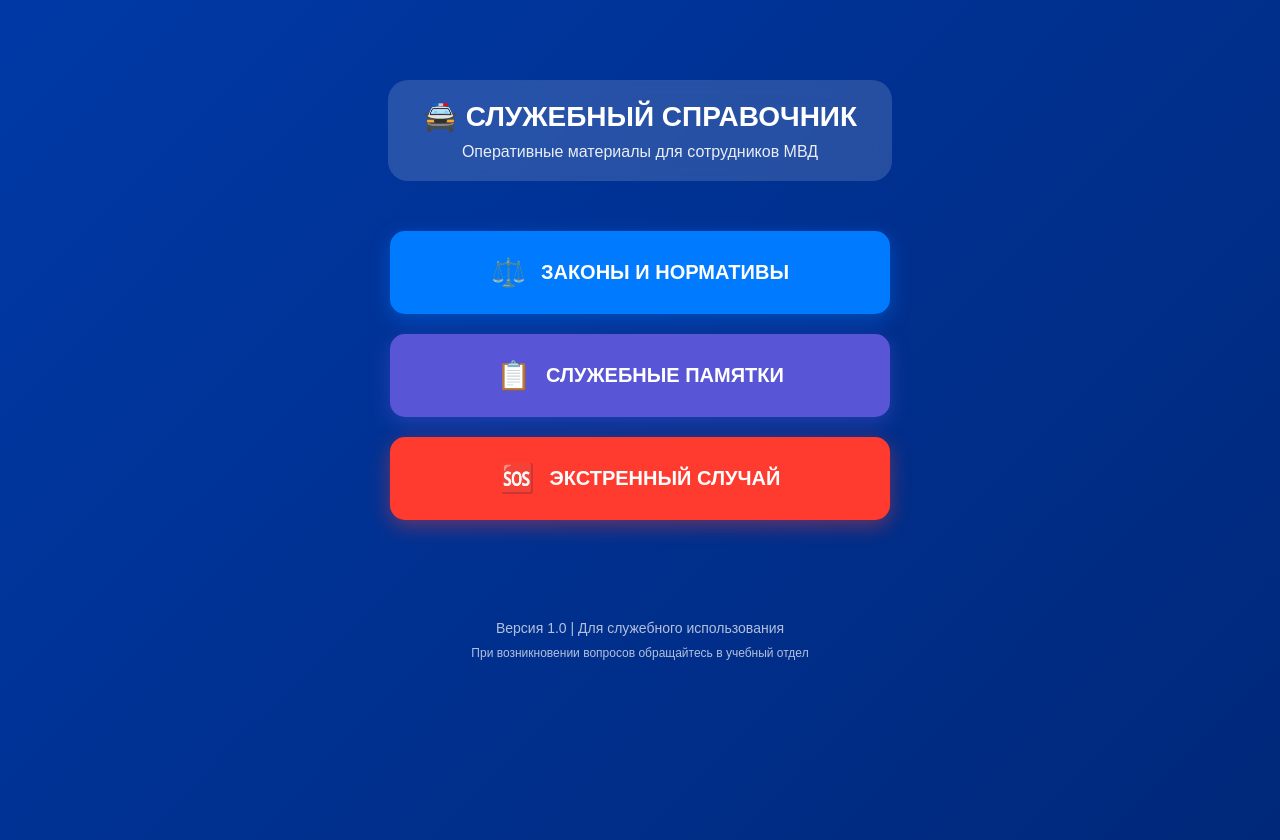
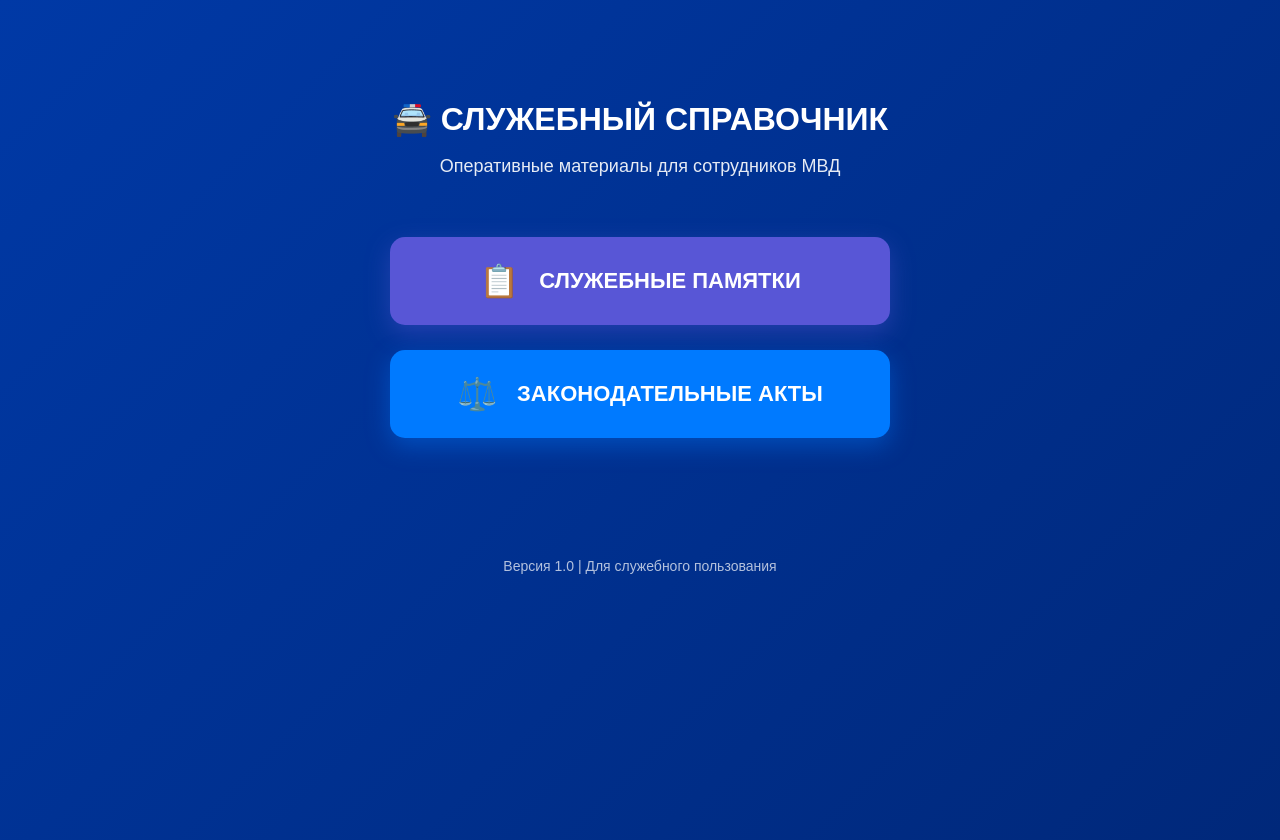
Before and after one commit to GosSpravka-sourse/nextjs-template, a Next.js app: page / in a window 1280 px wide. Built offline with nearby package versions, Linux system fonts and the light colour scheme.

Commit message:
Update page.tsx

```diff
--- a/src/app/page.tsx
+++ b/src/app/page.tsx
@@ -3,116 +3,82 @@ export default function Home() {
     <div style={{
       padding: '20px',
       textAlign: 'center',
-      fontFamily: 'Arial, sans-serif',
       minHeight: '100vh',
-      backgroundColor: '#0039A6',
       background: 'linear-gradient(135deg, #0039A6 0%, #00287A 100%)',
       color: 'white'
     }}>
 
       {/* Шапка */}
-      <div style={{marginTop: '60px', marginBottom: '50px'}}>
-        <div style={{
-          display: 'inline-block',
-          backgroundColor: 'rgba(255, 255, 255, 0.15)',
-          padding: '20px 35px',
-          borderRadius: '20px',
-          backdropFilter: 'blur(10px)'
-        }}>
-          <h1 style={{margin: '0', fontSize: '28px', fontWeight: 'bold'}}>
-            🚔 СЛУЖЕБНЫЙ СПРАВОЧНИК
-          </h1>
-          <p style={{margin: '10px 0 0 0', opacity: '0.9', fontSize: '16px'}}>
-            Оперативные материалы для сотрудников МВД
-          </p>
-        </div>
+      <div style={{marginTop: '80px', marginBottom: '60px'}}>
+        <h1 style={{fontSize: '32px', fontWeight: 'bold', marginBottom: '15px'}}>
+          🚔 СЛУЖЕБНЫЙ СПРАВОЧНИК
+        </h1>
+        <p style={{fontSize: '18px', opacity: '0.9'}}>
+          Оперативные материалы для сотрудников МВД
+        </p>
       </div>
 
-      {/* Основные кнопки */}
+      {/* Кнопки */}
       <div style={{
         display: 'flex',
         flexDirection: 'column',
-        gap: '20px',
+        gap: '25px',
         maxWidth: '500px',
         margin: '0 auto'
       }}>
 
-        {/* Кнопка 1: ЗАКОНЫ */}
+        {/* Кнопка ПАМЯТКИ */}
+        <a href="/memos" style={{textDecoration: 'none'}}>
+          <div style={{
+            backgroundColor: '#5856D6',
+            color: 'white',
+            padding: '25px',
+            borderRadius: '15px',
+            fontSize: '22px',
+            fontWeight: 'bold',
+            boxShadow: '0 8px 25px rgba(88, 86, 214, 0.4)',
+            display: 'flex',
+            alignItems: 'center',
+            justifyContent: 'center',
+            gap: '20px',
+            transition: 'transform 0.2s'
+          }}>
+            <span style={{fontSize: '32px'}}>📋</span>
+            <span>СЛУЖЕБНЫЕ ПАМЯТКИ</span>
+          </div>
+        </a>
+
+        {/* Кнопка ЗАКОНЫ */}
         <a href="/laws" style={{textDecoration: 'none'}}>
           <div style={{
             backgroundColor: '#007AFF',
             color: 'white',
             padding: '25px',
             borderRadius: '15px',
-            textAlign: 'center',
-            fontSize: '20px',
+            fontSize: '22px',
             fontWeight: 'bold',
-            boxShadow: '0 6px 20px rgba(0, 122, 255, 0.4)',
+            boxShadow: '0 8px 25px rgba(0, 122, 255, 0.4)',
             display: 'flex',
             alignItems: 'center',
             justifyContent: 'center',
-            gap: '15px'
+            gap: '20px',
+            transition: 'transform 0.2s'
           }}>
-            <span style={{fontSize: '28px'}}>⚖️</span>
-            <span>ЗАКОНЫ И НОРМАТИВЫ</span>
-          </div>
-        </a>
-
-        {/* Кнопка 2: ПАМЯТКИ */}
-        <a href="/memos" style={{textDecoration: 'none'}}>
-          <div style={{
-            backgroundColor: '#5856D6',
-            color: 'white',
-            padding: '25px',
-            borderRadius: '15px',
-            textAlign: 'center',
-            fontSize: '20px',
-            fontWeight: 'bold',
-            boxShadow: '0 6px 20px rgba(88, 86, 214, 0.4)',
-            display: 'flex',
-            alignItems: 'center',
-            justifyContent: 'center',
-            gap: '15px'
-          }}>
-            <span style={{fontSize: '28px'}}>📋</span>
-            <span>СЛУЖЕБНЫЕ ПАМЯТКИ</span>
-          </div>
-        </a>
-
-        {/* Кнопка 3: ЭКСТРЕННЫЙ СЛУЧАЙ */}
-        <a href="/emergency" style={{textDecoration: 'none'}}>
-          <div style={{
-            backgroundColor: '#FF3B30',
-            color: 'white',
-            padding: '25px',
-            borderRadius: '15px',
-            textAlign: 'center',
-            fontSize: '20px',
-            fontWeight: 'bold',
-            boxShadow: '0 6px 20px rgba(255, 59, 48, 0.4)',
-            display: 'flex',
-            alignItems: 'center',
-            justifyContent: 'center',
-            gap: '15px'
-          }}>
-            <span style={{fontSize: '28px'}}>🆘</span>
-            <span>ЭКСТРЕННЫЙ СЛУЧАЙ</span>
+            <span style={{fontSize: '32px'}}>⚖️</span>
+            <span>ЗАКОНОДАТЕЛЬНЫЕ АКТЫ</span>
           </div>
         </a>
 
       </div>
 
-      {/* Нижняя информация */}
+      {/* Нижний блок */}
       <div style={{
-        marginTop: '80px',
+        marginTop: '100px',
         padding: '20px',
         color: 'rgba(255, 255, 255, 0.7)',
         fontSize: '14px'
       }}>
-        <div>Версия 1.0 | Для служебного использования</div>
-        <div style={{marginTop: '10px', fontSize: '12px'}}>
-          При возникновении вопросов обращайтесь в учебный отдел
-        </div>
+        <div>Версия 1.0 | Для служебного пользования</div>
       </div>
 
     </div>
```
